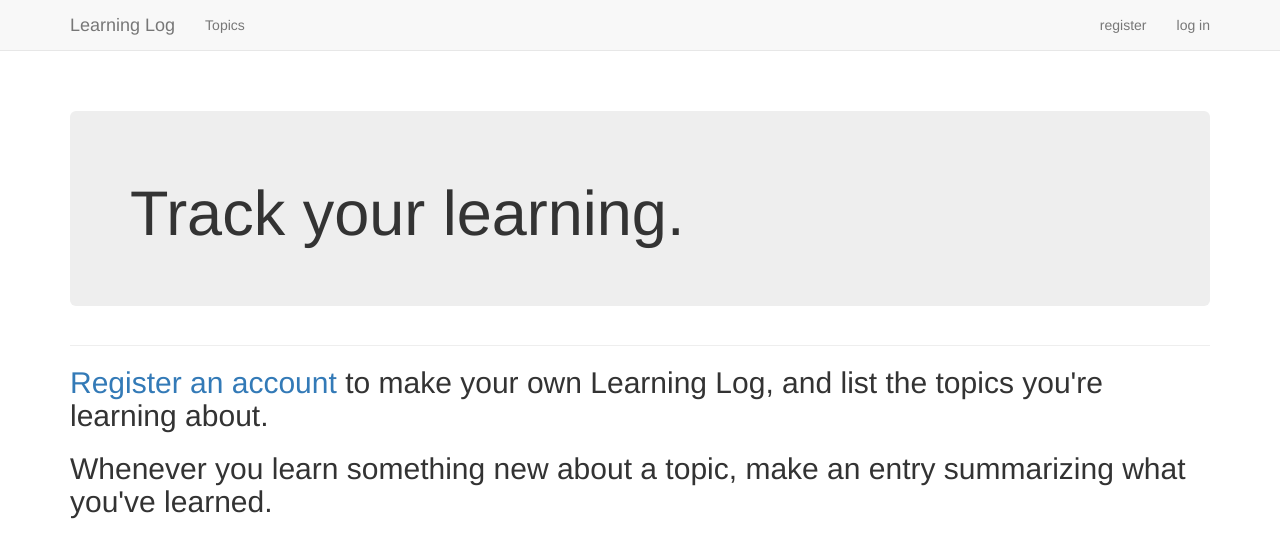
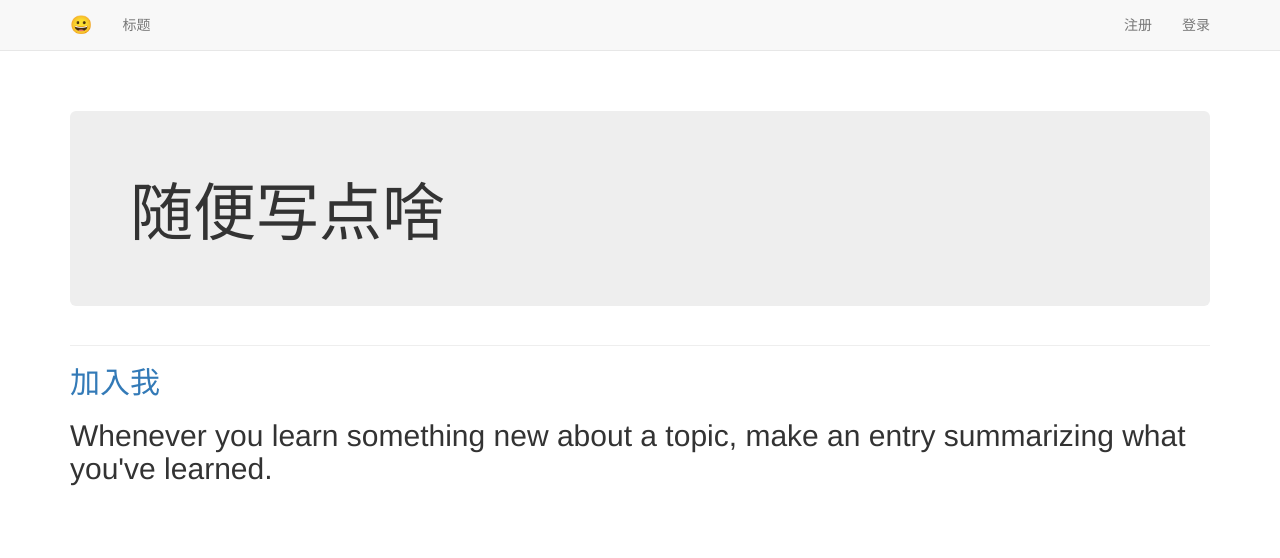
Before and after one commit to 31029/BlogOfMine, a Django app: page / in a window 1280 px wide. Shown: the top 558 px of the page. Run offline with Django 3.2, Linux system fonts and the light colour scheme; some libraries are stand-ins or nearby versions.

Commit message:
Version 2.0

```diff
--- a/learning_log/settings.py
+++ b/learning_log/settings.py
@@ -25,7 +25,7 @@ SECRET_KEY = '@)$y)r9-8(8&o^)&lc0g&h4+g(g)=-vk#c-_0_@gl$+#ejr#sv'
 # SECURITY WARNING: don't run with debug turned on in production!
 DEBUG = True
 
-ALLOWED_HOSTS = []
+ALLOWED_HOSTS = ['*']
 
 
 # Application definition
--- a/learning_logs/forms.py
+++ b/learning_logs/forms.py
@@ -1,5 +1,4 @@
 from django import forms
-
 from .models import Topic, Entry
 
 class TopicForm(forms.ModelForm):
--- a/learning_logs/templates/learning_logs/base.html
+++ b/learning_logs/templates/learning_logs/base.html
@@ -26,21 +26,21 @@
               aria-expanded="false" aria-controls="navbar">
           </button>
           <a class="navbar-brand" href="{% url 'learning_logs:index' %}">
-              Learning Log</a>
+              😀</a>
         </div>
 
         <div id="navbar" class="navbar-collapse collapse">
           <ul class="nav navbar-nav">
-            <li><a href="{% url 'learning_logs:topics' %}">Topics</a></li>
+            <li><a href="{% url 'learning_logs:topics' %}">标题</a></li>
           </ul>
 
           <ul class="nav navbar-nav navbar-right">
             {% if user.is_authenticated %}
-              <li><a>Hello, {{ user.username }}.</a></li>
-              <li><a href="{% url 'users:logout' %}">log out</a></li>
+              <li><a>奥里给！ {{ user.username }}.</a></li>
+              <li><a href="{% url 'users:logout' %}">登出</a></li>
             {% else %}
-              <li><a href="{% url 'users:register' %}">register</a></li>
-              <li><a href="{% url 'users:login' %}">log in</a></li>
+              <li><a href="{% url 'users:register' %}">注册</a></li>
+              <li><a href="{% url 'users:login' %}">登录</a></li>
             {% endif %}
           </ul>
         </div><!--/.nav-collapse -->
--- a/learning_logs/templates/learning_logs/index.html
+++ b/learning_logs/templates/learning_logs/index.html
@@ -2,14 +2,13 @@
 
 {% block header %}
   <div class='jumbotron'>
-      <h1>Track your learning.</h1>
+      <h1>随便写点啥</h1>
   </div>
 {% endblock %}
 
 {% block content %}
   <h2>
-    <a href="{% url 'users:register' %}">Register an account</a> to make
-     your own Learning Log, and list the topics you're learning about.
+    <a href="{% url 'users:register' %}">加入我</a>
   </h2>
   <h2>
     Whenever you learn something new about a topic, make an entry
```
Also changed, not shown: 31029.py (added, +7 -0 lines).
